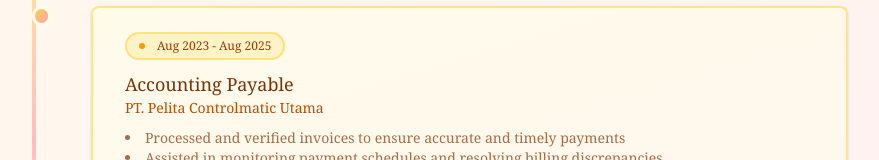
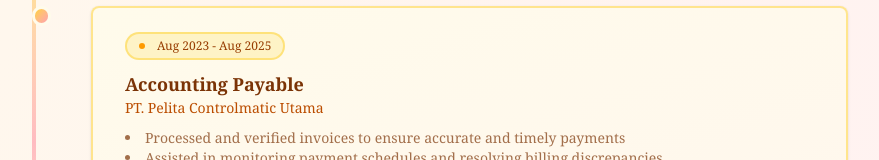
Before and after one commit to jesslyn-caroline/charolines-portfolio, a React (Vite) app: page / in a window 1280 px wide. Shown: the part 2858-3018 px from the top of the page, without its empty margins (200-1079 px from the left). Built offline with nearby package versions, Linux system fonts and the light colour scheme.

Commit message:
add font-semibold for position

```diff
--- a/src/components/cards/ExperienceCard.tsx
+++ b/src/components/cards/ExperienceCard.tsx
@@ -16,7 +16,7 @@
                 <span className={`text-[#973C00] text-xs`}>{startDate} - {endDate}</span>
             </div>
             <div>
-                <h1 className={`text-lg text-[#7B3306] font-medium`}>{position}</h1>
+                <h1 className={`text-lg text-[#7B3306] font-semibold`}>{position}</h1>
                 <h2 className={`text-sm text-[#BB4D00] font-medium`}>{company}</h2>
             </div>
             <ul className={`text-sm list-disc list-inside`}>
```
